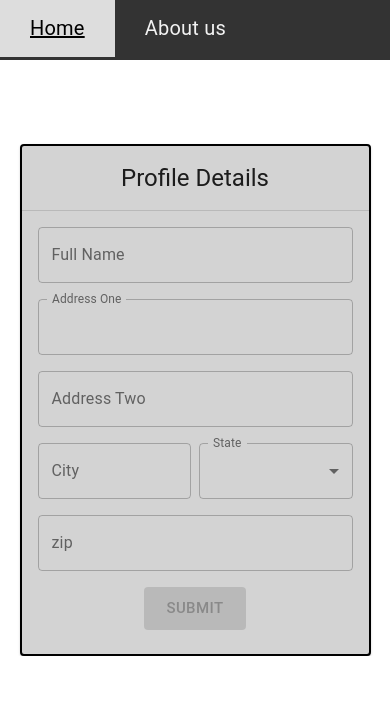
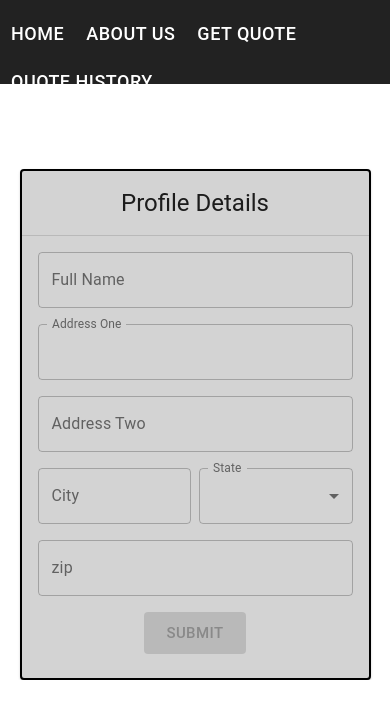
Before and after one commit to salmanhoosein/groupproject, a React (Create React App) app in the folder Assignment2-Frontend/: page /app/profiles in a window 390 px wide. Shown: the top 718 px of the page. Built offline with nearby package versions, Linux system fonts and the light colour scheme.

Commit message:
Making the style responsive

```diff
--- a/Assignment2-Frontend/src/views/layouts/NavBar.css
+++ /dev/null
@@ -1,44 +0,0 @@
-.topnav {
-  background-color: #333;
-  overflow: hidden;
-  height: 60px;
-  width: 100%;
-}
-
-/* Style the links inside the navigation bar */
-.topnav a {
-  float: left;
-  color: #f2f2f2;
-  text-align: center;
-  padding: 14px 30px;
-  text-decoration: none;
-  font-size: 20px;
-
-}
-
-/* Change the color of links on hover */
-.topnav a:hover {
-  background-color: #ddd;
-  color: black;
-}
-
-/* Add a color to the active/current link */
-.topnav a.active {
-  background-color: #4CAF50;
-  color: white;
-}
-
-.topnav-right {
-  float: right;
-}
-
-.button {
-  background-color: #4CAF50; /* Green */
-  border: none;
-  color: white;
-  padding: 15px 32px;
-  text-align: center;
-  text-decoration: none;
-  display: inline-block;
-  font-size: 16px;
-}
--- a/Assignment2-Frontend/src/views/layouts/NavBar.js
+++ b/Assignment2-Frontend/src/views/layouts/NavBar.js
@@ -1,40 +1,84 @@
 /* eslint-disable no-use-before-define */
 /* eslint-disable react/prop-types */
 import React, { useEffect } from "react";
-import './NavBar.css';
 import { Link as RouterLink } from "react-router-dom";
 import { Link, makeStyles, Grid, Button } from "@material-ui/core";
+const useStyles = makeStyles(() => ({
+  root: {
+    flexGrow: 1,
+  },
+  title: {
+    flexGrow: 1,
+  },
+  buttonStyle: {
+    fontSize: 18,
+  },
+}));
 
 function NavBar() {
+  const classes = useStyles();
 
   return (
+    <Grid
 
-   <div class="topnav">
+      container
+      style={{
+        backgroundColor: "#222",
+        height: "10vh",
+      }}
+      justify="space-between"
+    >
+      <Grid
+        item
+        style={{
+          marginTop: 10,
+        }}
+      >
         <Link
           component={RouterLink}
           to="/app/home"
           variant="body2"
           color="textSecondary"
         >
+          <Button
+          style={{
+            color: "white",
+
+          }}
+          className={classes.buttonStyle}
+          size="large">
             Home
+          </Button>
         </Link>
-
         <Link
           component={RouterLink}
           to="/app/about"
           variant="body2"
           color="textSecondary"
         >
-        About us
+          <Button
+          style={{
+            color: "white",
+          }}
+          className={classes.buttonStyle}
+          size="large">
+            About Us
+          </Button>
         </Link>
-
         <Link
           component={RouterLink}
           to="/app/fuelquote"
           variant="body2"
           color="textSecondary"
         >
+          <Button
+          style={{
+            color: "white",
+          }}
+          className={classes.buttonStyle}
+          size="large">
             Get Quote
+          </Button>
         </Link>
 
         <Link
@@ -43,24 +87,50 @@ function NavBar() {
           variant="body2"
           color="textSecondary"
         >
+          <Button
+          style={{
+            color: "white",
+          }}
+          className={classes.buttonStyle}
+          size="large">
             Quote History
+          </Button>
         </Link>
-  <div class="topnav-right">
+      </Grid>
+      <Grid
+        item
+        style={{
+          marginTop: 10,
+        }}
+      >
         <Link
           component={RouterLink}
           to="/app/profiles"
           variant="body2"
           color="textSecondary"
         >
-        Profiles
+          <Button
+          style={{
+            color: "white",
+          }}
+          className={classes.buttonStyle}
+          size="large">
+            Profile
+          </Button>
         </Link>
-    <Link  variant="body2"
-      color="textSecondary">
-        Log out
+        <Link variant="body2" color="textSecondary">
+          <Button
+          style={{
+            color: "white",
+
+          }}
+          className={classes.buttonStyle}
+          size="large">
+            Log Out
+          </Button>
         </Link>
-
-  </div>
-    </div>
+      </Grid>
+    </Grid>
   );
 }
 
```
Lines whose indentation alone changed are shown as unchanged.
